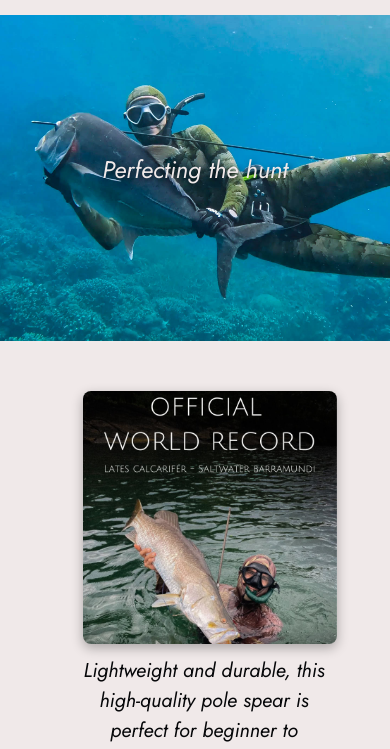
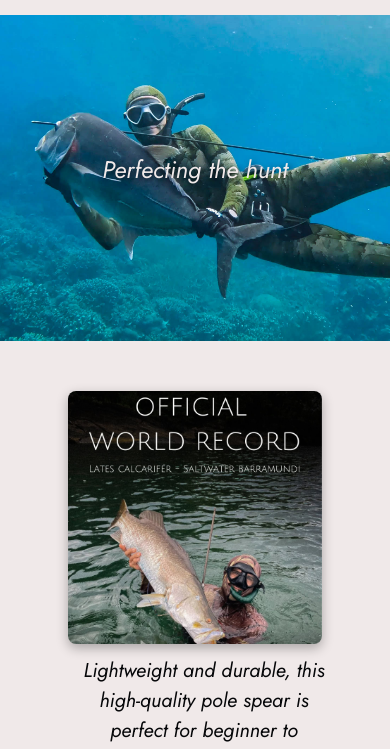
Before and after one commit to ValentinaM7/primer-repositorio-sass, a website: page index.html in a window 390 px wide. Shown: the part 89-838 px from the top of the page. Drawn offline with nearby package versions, Linux system fonts and the light colour scheme.

Commit message:
ajuste padding product

```diff
--- a/scss/base/_funcionalidades.scss
+++ b/scss/base/_funcionalidades.scss
@@ -20,7 +20,7 @@ $sizes: 24px,
     display: inline-block;
     text-decoration: none;
     padding: 10px 20px;
-    font-size: 30px;
+    font-size: 16px;
     border-radius: 6px;
     margin: 10px 5px 0 0;
     box-shadow: 0 2px 6px rgba(0, 0, 0, 0.3);
--- a/scss/base/_queries.scss
+++ b/scss/base/_queries.scss
@@ -64,7 +64,7 @@
     .product img {
         height: 30vh;
         width: 30vh;
-        margin-left: 30px;
+        margin-left: 0px;
     }
 }
 
--- a/scss/paginas/_main-hero.scss
+++ b/scss/paginas/_main-hero.scss
@@ -77,7 +77,7 @@
         width: 40vh;
         border-radius: 8px;
         box-shadow: 0 4px 12px rgba(0, 0, 0, 0.3);
-        margin-left: 40px;
+        margin-left: 0px;
     }
 
     div {
```
Also changed, not shown: pages/contact_us.html (+1 -0 lines), css/estilos.css.
